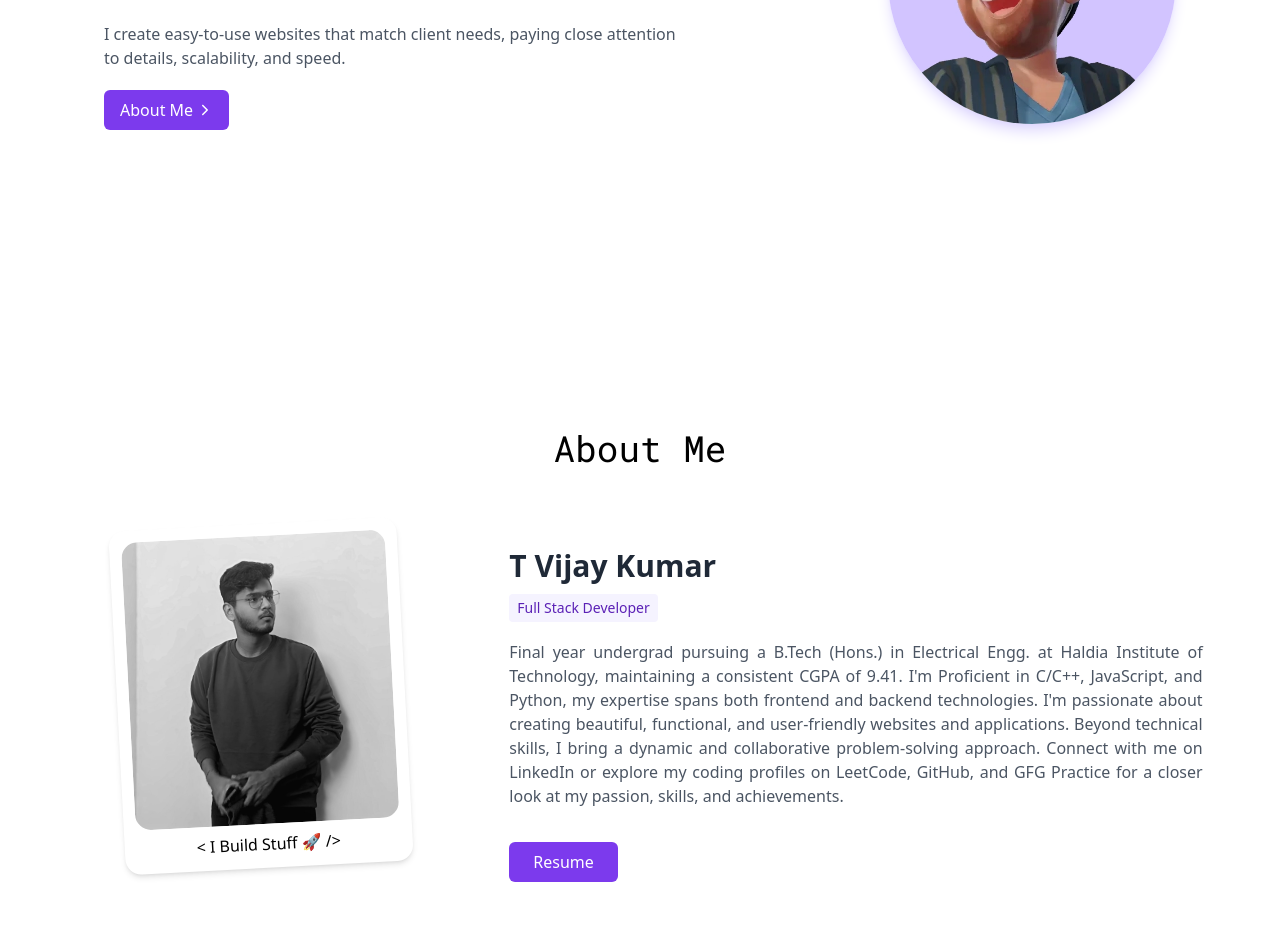
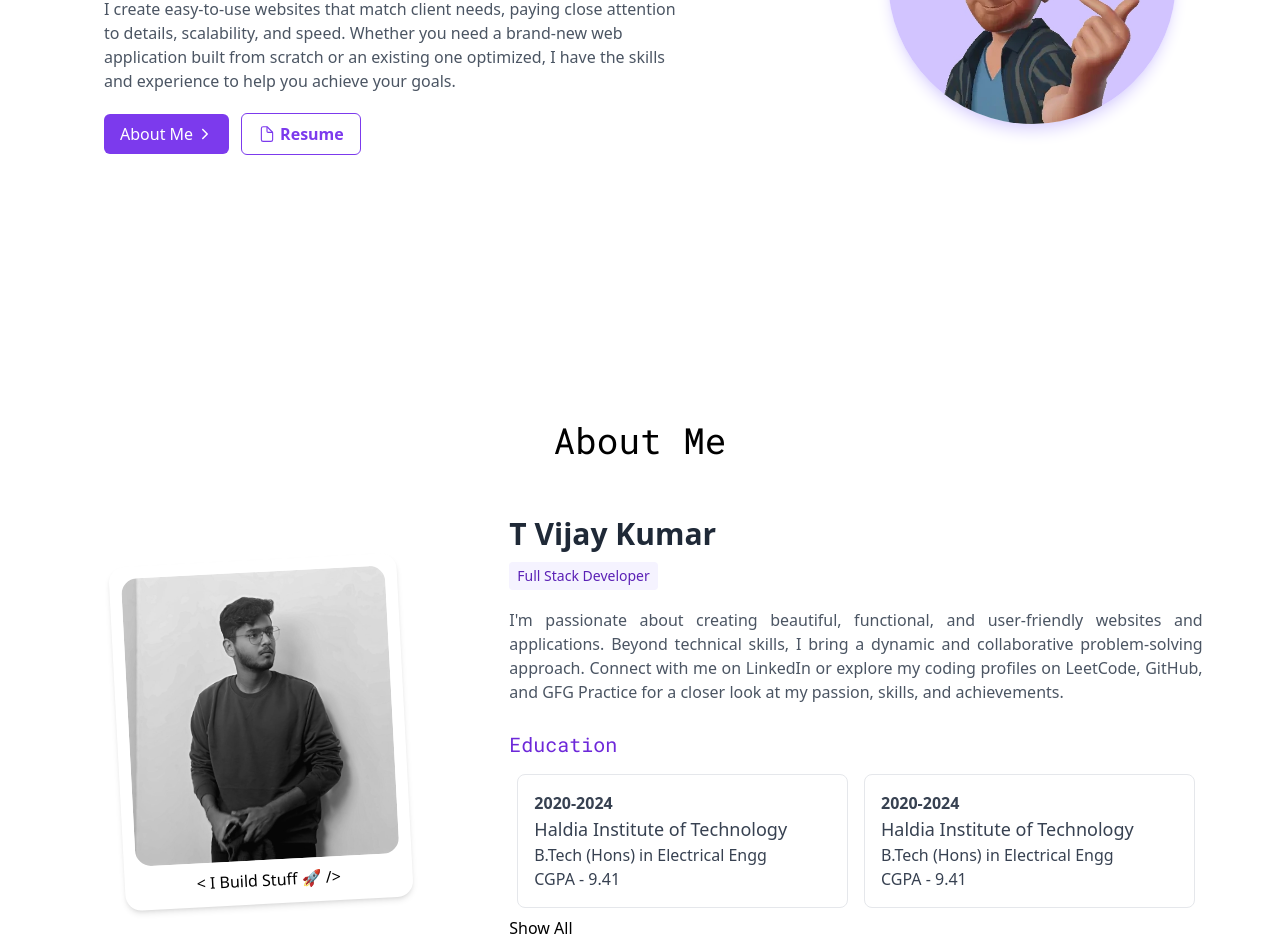
Before and after one commit to Vijay-CPP/portfolio, a React (Vite) app: page / in a window 1280 px wide. Shown: the part 420-1372 px from the top of the page. Built offline with nearby package versions, Linux system fonts and the light colour scheme.

Commit message:
Added some features

```diff
--- a/src/App.jsx
+++ b/src/App.jsx
@@ -1,8 +1,12 @@
 import "./App.css";
 import AboutMe from "./components/AboutMe";
+import Contact from "./components/Contact";
+import Experience from "./components/Experience";
 import Home from "./components/Home";
 import Navbar from "./components/Navbar";
+import Projects from "./components/Projects";
 import Skills from "./components/Skills";
+import Footer from "./components/Footer";
 import { useTheme } from "./context/themeContext";
 
 function App() {
@@ -15,6 +19,10 @@ function App() {
         <Home />
         <AboutMe />
         <Skills />
+        <Projects/>
+        <Experience/>
+        <Contact/>
+        <Footer/>
       </div>
     </div>
   );
--- a/src/components/AboutMe.jsx
+++ b/src/components/AboutMe.jsx
@@ -1,12 +1,51 @@
-import React from "react";
+import React, { useState } from "react";
 import profilePic from "../assets/profile-pic.jpg";
+import { useScroll } from "framer-motion";
 
 const AboutMe = () => {
+  let EDUCATION = [
+    {
+      year: "2020-2024",
+      instituteName: "Haldia Institute of Technology",
+      courseName: "B.Tech (Hons) in Electrical Engg",
+      score: "CGPA - 9.41",
+    },
+    {
+      year: "2020-2024",
+      instituteName: "Haldia Institute of Technology",
+      courseName: "B.Tech (Hons) in Electrical Engg",
+      score: "CGPA - 9.41",
+    },
+    {
+      year: "2020-2024",
+      instituteName: "Haldia Institute of Technology",
+      courseName: "B.Tech (Hons) in Electrical Engg",
+      score: "CGPA - 9.41",
+    },
+  ];
+
+  const [eduLength, setEduLength] = useState(2);
+
+  function handleEduClick() {
+    if(eduLength === 2){
+      setEduLength(EDUCATION.length);
+    }
+    else{
+      setEduLength(2);
+    }
+  }
+
   return (
-    <div className="container mx-auto min-h-[100vh] md:min-h-[70vh] pt-12" id="About">
-      <h2 className="text-4xl text-center font-robotoMono dark:text-white">About Me</h2>
-      <div className="w-full lg:w-11/12 2xl:w-4/5 mt-6 lg:mt-14 mx-auto flex flex-col md:gap-4 lg:flex-row justify-between items-center">
-        <div className="p-3 w-56 self-start md:w-2/5 lg:w-72 bg-white shadow-md dark:bg-gray-800 flex flex-col gap-2 items-center rounded-2xl mx-auto lg:mx-16 hover:-translate-y-2 transition-transform duration-300 lg:-rotate-3">
+    <div
+      className="container mx-auto min-h-[100vh] md:min-h-fit py-10"
+      id="About"
+    >
+      <h2 className="text-4xl text-center font-robotoMono dark:text-white">
+        About Me
+      </h2>
+
+      <div className="w-full lg:w-11/12 2xl:w-4/5 mt-6 lg:mt-8 mx-auto flex flex-col md:gap-4 lg:flex-row justify-center items-center">
+        <div className="p-3 w-56 md:w-2/5 lg:w-72 bg-white shadow-md dark:bg-gray-800 flex flex-col gap-2 items-center rounded-2xl mx-auto lg:mx-16 hover:-translate-y-2 transition-transform duration-300 lg:-rotate-3">
           <img
             src={profilePic}
             alt="profile-pic"
@@ -20,23 +59,55 @@ const AboutMe = () => {
 
         <div className="flex-1 text-left mx-6 mt-8 md:mt-0 md:mx-0 md:p-6">
           <div className="flex flex-col gap-2.5">
-            <p className="text-3xl font-semibold text-gray-800 dark:text-white">T Vijay Kumar</p>
-            <p className="text-violet-800 w-fit rounded py-1 px-2 text-sm dark:text-violet-600 bg-violet-50 dark:bg-violet-900/10">
+            <p className="text-3xl font-semibold text-gray-800 dark:text-white">
+              T Vijay Kumar
+            </p>
+            <p className="text-violet-800 w-fit rounded py-1 px-2 text-sm dark:text-violet-400 bg-violet-50 dark:bg-violet-900/10">
               Full Stack Developer
             </p>
             <p className="text-sm md:text-base my-2 text-gray-600 dark:text-gray-300 text-justify">
-            Final year undergrad pursuing a B.Tech (Hons.) in Electrical Engg. at Haldia Institute of Technology, maintaining a consistent CGPA of 9.41. I'm Proficient in C/C++, JavaScript, and Python, my expertise spans both frontend and backend technologies. I'm passionate about creating beautiful, functional, and user-friendly websites and applications. Beyond technical skills, I bring a dynamic and collaborative problem-solving approach. Connect with me on LinkedIn or explore my coding profiles on LeetCode, GitHub, and GFG Practice for a closer look at my passion, skills, and achievements.
+              I'm passionate about creating beautiful, functional, and
+              user-friendly websites and applications. Beyond technical skills,
+              I bring a dynamic and collaborative problem-solving approach.
+              Connect with me on LinkedIn or explore my coding profiles on
+              LeetCode, GitHub, and GFG Practice for a closer look at my
+              passion, skills, and achievements.
             </p>
-            <div className="flex items-center gap-4 md:mt-4">
-              {/* {resumeUrl.trim() && ( */}
-                <a
-                  href={""}
-                  target="_blank"
-                  className="md:text-base bg-violet-600 dark:bg-violet-700 text-white w-fit rounded-md py-2 px-6 hover:shadow-xl transition-shadow"
-                >
-                  Resume
-                </a>
-              {/* )} */}
+
+            <div class="py-2">
+              <h1 class="text-xl text-violet-700 dark:text-violet-400 font-robotoMono pb-2">
+                Education
+              </h1>
+              <div class="flex flex-wrap">
+                {EDUCATION.slice(0, eduLength).map((data, idx) => {
+                  return (
+                    <div
+                      class="flex-shrink-0 flex-grow-0 w-full md:w-1/2 p-2"
+                      key={idx}
+                    >
+                      <div class="bg-white dark:bg-gray-800 rounded-lg p-4 border dark:border-gray-700 hover:shadow-md transition duration-300 ease-in-out">
+                        <p class="text-gray-700 dark:text-gray-300 text-md font-semibold">
+                          {data.year}
+                        </p>
+                        <p class="text-gray-700 dark:text-gray-300 text-lg">
+                          {data.instituteName}
+                        </p>
+                        <p class="text-gray-700 dark:text-gray-300">
+                          {data.courseName}
+                        </p>
+                        <p class="text-gray-700 dark:text-gray-300">
+                          {data.score}
+                        </p>
+                      </div>
+                    </div>
+                  );
+                })}
+              </div>
+              <div>
+                  <button onClick={() => handleEduClick()}>
+                    {eduLength === 2 ? "Show All" : "Ok I got it!"}
+                  </button>
+                </div>
             </div>
           </div>
         </div>
--- /dev/null
+++ b/src/components/Contact.jsx
@@ -0,0 +1,11 @@
+import React from 'react'
+
+const Contact = () => {
+  return (
+    <div className='min-h-screen' id='Contact'>
+      Contact
+    </div>
+  )
+}
+
+export default Contact
--- /dev/null
+++ b/src/components/Experience.jsx
@@ -0,0 +1,11 @@
+import React from 'react'
+
+const Experience = () => {
+  return (
+    <div className='min-h-screen' id='Experience'>
+      Experience
+    </div>
+  )
+}
+
+export default Experience
--- /dev/null
+++ b/src/components/Footer.jsx
@@ -0,0 +1,11 @@
+import React from 'react'
+
+const Footer = () => {
+  return (
+    <div>
+      Footer
+    </div>
+  )
+}
+
+export default Footer
--- a/src/components/Home.jsx
+++ b/src/components/Home.jsx
@@ -3,6 +3,7 @@ import { useState, useEffect } from "react";
 import Typewriter from "typewriter-effect";
 import { Link as ScrollLink } from "react-scroll";
 import { IoIosArrowForward } from "react-icons/io";
+import { IoDocumentOutline } from "react-icons/io5";
 
 import wavingHand from "../assets/waving-hand.gif";
 // Import all avatar images
@@ -45,7 +46,10 @@ const Home = () => {
   }, []);
 
   return (
-    <div className="flex flex-col-reverse container mx-auto h-screen lg:flex-row lg:justify-around justify-center items-center gap-8 lg:gap-0" id="Home">
+    <div
+      className="flex flex-col-reverse container mx-auto h-screen lg:flex-row lg:justify-around justify-center items-center gap-8 lg:gap-0"
+      id="Home"
+    >
       <div className="flex flex-col lg:w-[45%] w-[85%]">
         <div className="flex items-center gap-2 mb-1">
           <img src={wavingHand} className="w-8 h-8" alt="👋" />
@@ -72,11 +76,15 @@ const Home = () => {
         </div>
         <p className="text-gray-600 dark:text-gray-400">
           I create easy-to-use websites that match client needs, paying close
-          attention to details, scalability, and speed.
+          attention to details, scalability, and speed. Whether you need a
+          brand-new web application built from scratch or an existing one
+          optimized, I have the skills and experience to help you achieve your
+          goals.
         </p>
 
+        <div className="flex justify-start items-center gap-3 mt-5">
           <ScrollLink
-          className="w-fit text-sm md:text-base py-2 px-4 mt-5 cursor-pointer flex items-center gap-1 rounded-md bg-violet-600 hover:bg-violet-700 dark:bg-violet-700 hover:dark:bg-violet-800 transition-colors group text-white"
+            className="w-fit text-sm md:text-base py-2 px-4 cursor-pointer flex items-center gap-1 rounded-md bg-violet-600 hover:bg-violet-700 dark:bg-violet-700 hover:dark:bg-violet-800 transition-colors group text-white"
             to={"About"}
             offset={-60}
             smooth={true}
@@ -86,6 +94,16 @@ const Home = () => {
             About Me
             <IoIosArrowForward className="group-hover:translate-x-1 transition-transform" />
           </ScrollLink>
+
+          <a
+            href={""}
+            target="_blank"
+            className="md:text-base font-semibold text-violet-600 dark:bg-violet-700 border-violet-600 border w-fit rounded-md py-2 hover:bg-violet-600 hover:text-white px-4 transition-all ease-in-out flex gap-1 items-center justify-around"
+          >
+            <IoDocumentOutline className="text-lg" />
+            Resume
+          </a>
+        </div>
       </div>
       <div>
         <img
--- /dev/null
+++ b/src/components/Projects.jsx
@@ -0,0 +1,11 @@
+import React from 'react'
+
+const Projects = () => {
+  return (
+    <div className='min-h-screen' id='Projects'>
+      projects
+    </div>
+  )
+}
+
+export default Projects
--- a/src/components/Skills.jsx
+++ b/src/components/Skills.jsx
@@ -21,7 +21,7 @@ const Skills = () => {
   const [index, setIndex] = useState(0);
 
   return (
-    <div className="container mx-auto min-h-screen md:min-h-[70vh] pt-20 md:pt-12" id="Skills">
+    <div className="container mx-auto min-h-fit py-20" id="Skills">
       <h2 className="text-4xl text-center text-gray-800 dark:text-white font-robotoMono">
         Tech Stack
       </h2>
@@ -30,6 +30,7 @@ const Skills = () => {
         {SKILL_CATEGORY.map((element, idx) => {
           return (
             <div
+            key={idx}
               onClick={() => setIndex(idx)}
               className={` ${
                 index === idx
@@ -45,7 +46,7 @@ const Skills = () => {
 
       <div className="flex flex-wrap w-[90vw] md:w-[60vw] lg:w-[40vw] mx-auto mt-6 gap-2 justify-center">
         {SKILLS_NAMES[index].map((element, idx) => {
-          return <div className="px-8 py-3 rounded-md hover:bg-violet-500 hover:text-white transition-all ease-in-out dark:hover:bg-violet-500 bg-gray-200 dark:bg-gray-700 dark:text-white hover:-translate-y-2 duration-300">{element}</div>;
+          return <div key={idx} className="px-8 py-3 rounded-md hover:bg-violet-500 hover:text-white transition-all ease-in-out dark:hover:bg-violet-500 bg-gray-200 dark:bg-gray-700 dark:text-white hover:-translate-y-[1px] duration-300">{element}</div>;
         })}
       </div>
     </div>
```
Also changed, not shown: src/data.js (deleted). Lines whose indentation alone changed are shown as unchanged.
